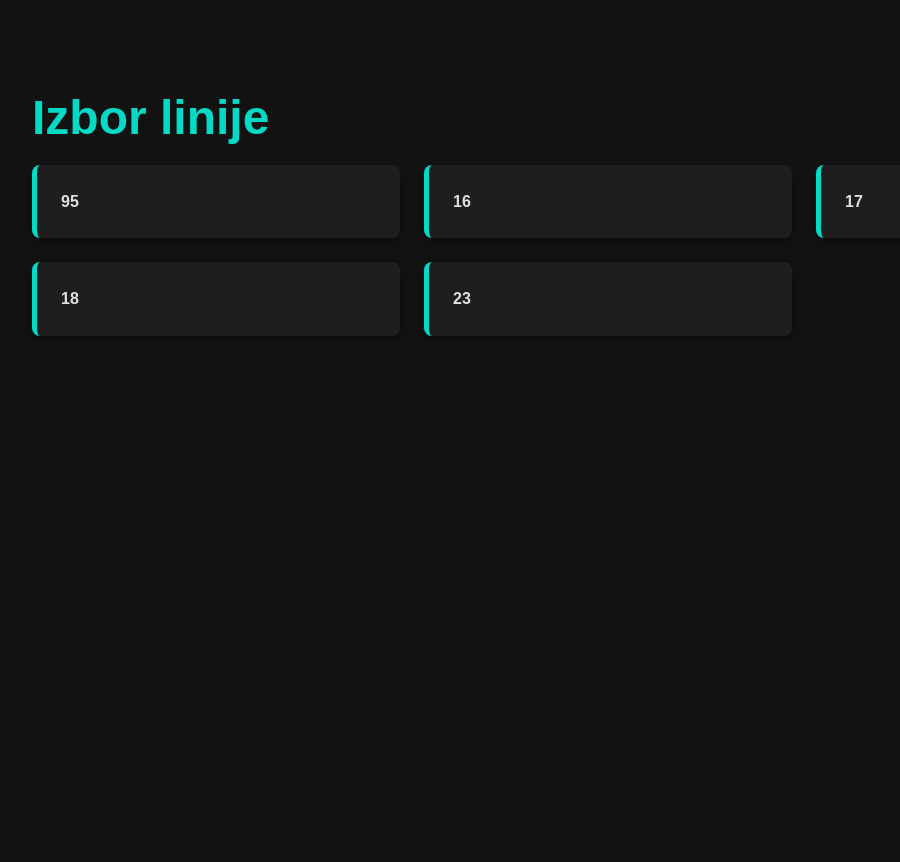
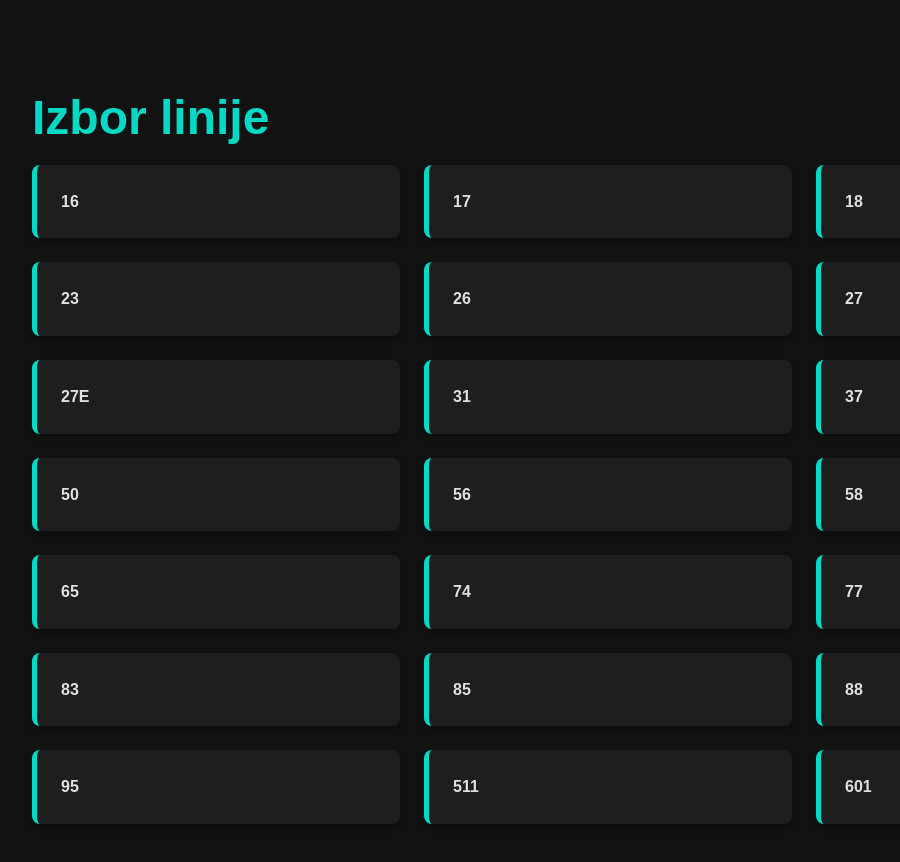
Before and after one commit to l96000/test95tracker, a website: page index.html in a window 1280 px wide. Shown: the whole page, without its empty margins (32-932 px from the left). Before the commit the page ends 800 px from the top, so only its background shows below. Drawn offline with Linux system fonts and the light colour scheme.

Commit message:
Update index.html

```diff
--- a/index.html
+++ b/index.html
@@ -111,11 +111,27 @@ h2 {
         <section class="main-links">
             <h1>Izbor linije</h1>
             <div class="link-list">
-                <a href="95.html" class="link-card">95</a>
                 <a href="16.html" class="link-card">16</a>
                 <a href="17.html" class="link-card">17</a>
                 <a href="18.html" class="link-card">18</a>
                 <a href="23.html" class="link-card">23</a>
+                <a href="26.html" class="link-card">26</a>
+                <a href="27.html" class="link-card">27</a>
+                <a href="27E.html" class="link-card">27E</a>
+                <a href="31.html" class="link-card">31</a>
+                <a href="37.html" class="link-card">37</a>
+                <a href="50.html" class="link-card">50</a>
+                <a href="56.html" class="link-card">56</a>
+                <a href="58.html" class="link-card">58</a>
+                <a href="65.html" class="link-card">65</a>
+                <a href="74.html" class="link-card">74</a>
+                <a href="77.html" class="link-card">77</a>
+                <a href="83.html" class="link-card">83</a>
+                <a href="85.html" class="link-card">85</a>
+                <a href="88.html" class="link-card">88</a>
+                <a href="95.html" class="link-card">95</a>
+                <a href="511.html" class="link-card">511</a>
+                <a href="601.html" class="link-card">601</a>
             </div>
         </section>
     </main>
```
